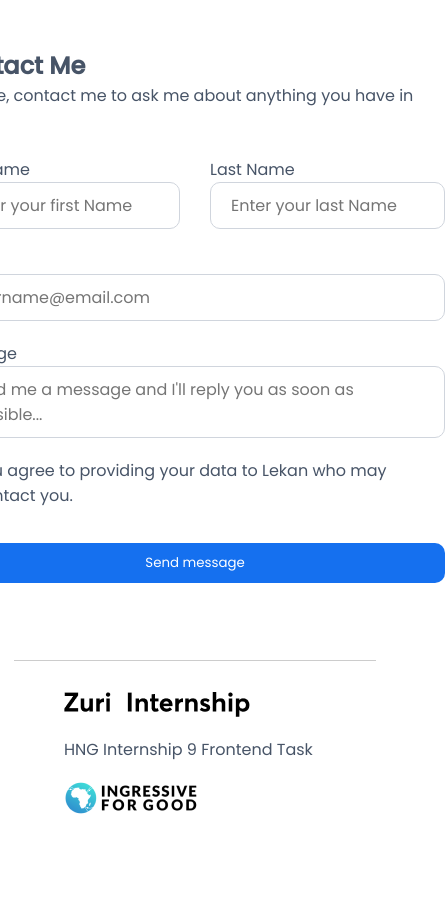
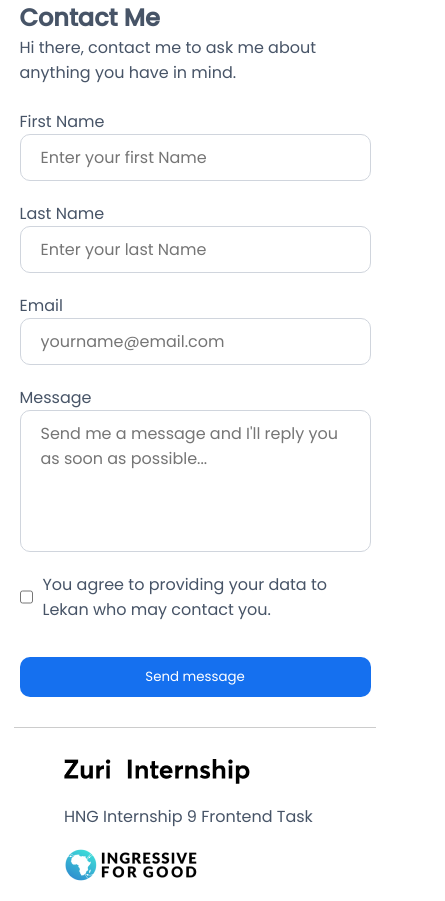
Before and after one commit to coder-cruize/hng9-task1, a JavaScript app: page /contact in a window 390 px wide. Shown: the whole page, 445 px wide, since content can reach past the window. Before the commit the page ends 844 px from the top, so only its background shows below. Built offline with nearby package versions, Linux system fonts and the light colour scheme.

Commit message:
made contact page responsive

```diff
--- a/src/App.css
+++ b/src/App.css
@@ -113,6 +113,9 @@
   border-radius: 10px;
   resize: none;
 }
+.Contact .center form .field textarea {
+  height: 120px;
+}
 .Contact .center form ._small {
   width: 100px !important;
 }
@@ -155,6 +158,12 @@ footer img {
 
 @media only screen and (max-width: 768px) {
   /* For mobile phones: */
+  .Contact .center {
+    min-width: 90%;
+  }
+  .Contact .center form ._small {
+    width: 100% !important;
+  }
   footer {
     flex-direction: column;
     align-items: flex-start !important;
--- a/src/App.scss
+++ b/src/App.scss
@@ -108,6 +108,9 @@
           border-radius:  10px;
           resize: none;
         }
+        textarea{
+          height: 120px;
+        }
       }
       ._small{
         width: 100px !important;
@@ -152,6 +155,16 @@ footer{
 }
 @media only screen and (max-width: 768px) {
   /* For mobile phones: */
+  .Contact{
+    .center{
+      min-width: 90%;
+      form{
+        ._small{
+          width: 100% !important;
+        }
+      }
+    }
+  }
   footer{
     flex-direction: column;
     align-items: flex-start !important;
```
Also changed, not shown: 1 other file (tests, documents, lock files or other folders).
